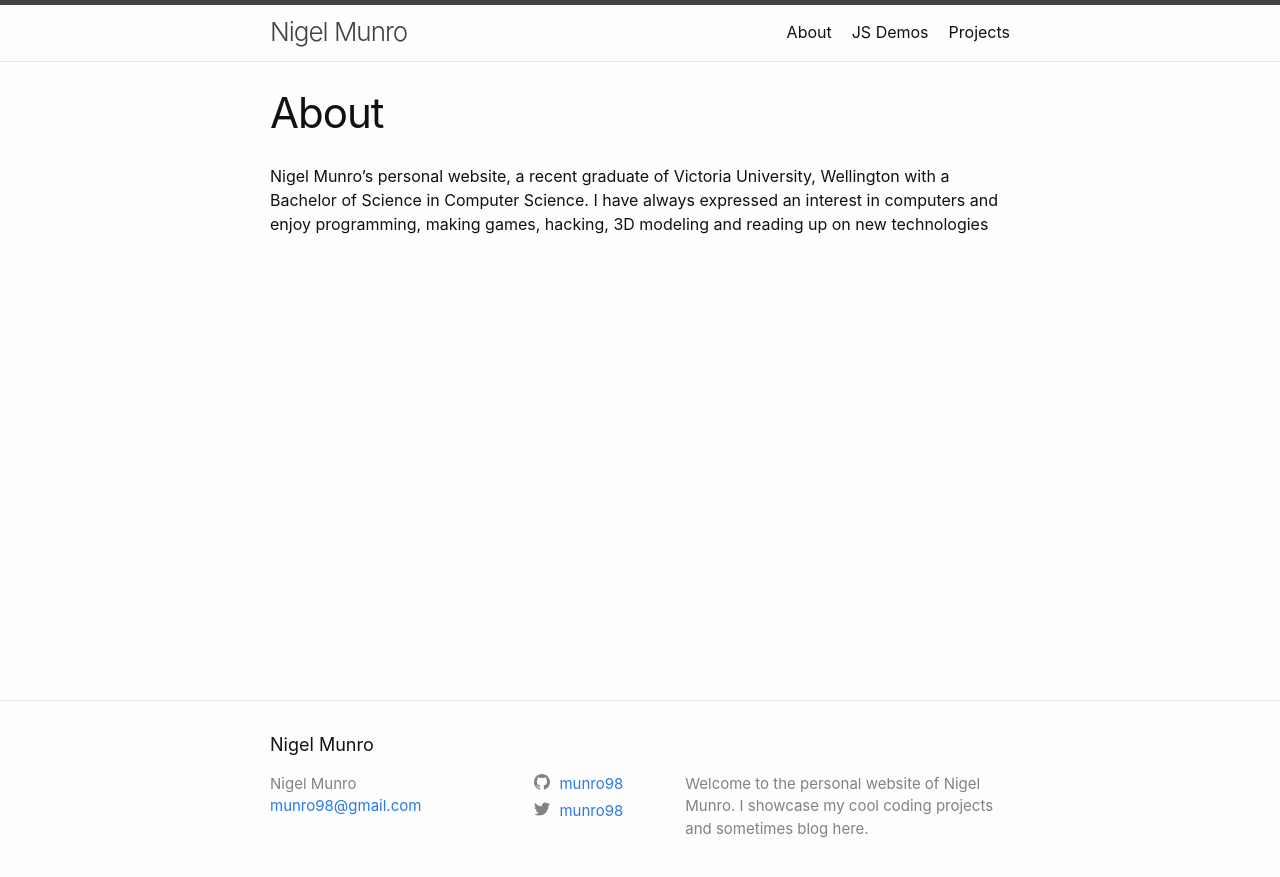
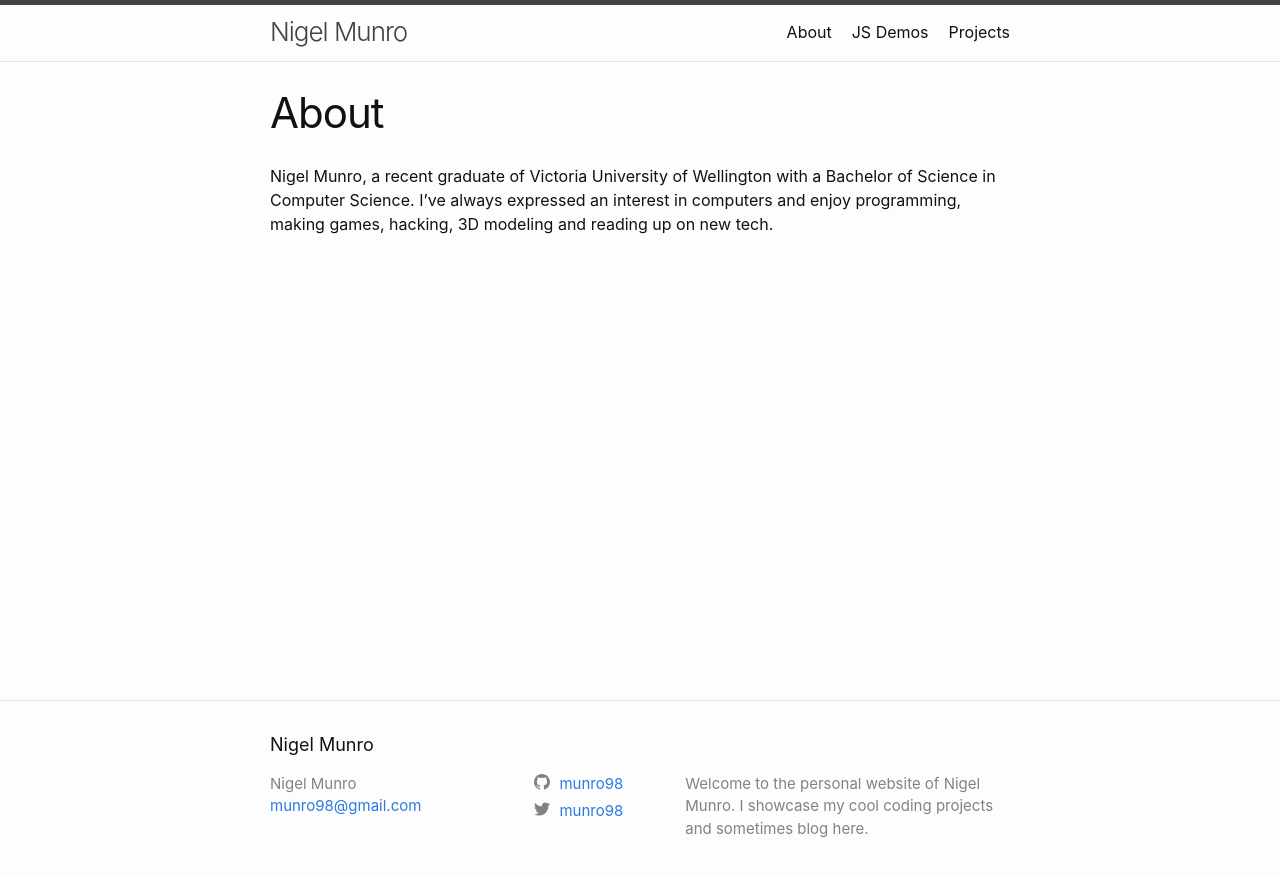
Before and after one commit to munro98/munro98.github.io, a Jekyll site: the page built from about.md, in a window 1280 px wide. Shown: the top 877 px of the page. Built offline with Jekyll 4.4.1, drawn with Linux system fonts in a browser that asks for light colours.

Commit message:
Update about.md

```diff
--- a/about.md
+++ b/about.md
@@ -5,8 +5,7 @@ permalink: /about/
 ---
 
 
-Nigel Munro's personal website, a recent graduate
-of Victoria University, Wellington with a Bachelor of Science in Computer Science. I have always expressed an interest in computers and enjoy programming, making games, hacking, 3D modeling and reading up on new technologies
+Nigel Munro, a recent graduate of Victoria University of Wellington with a Bachelor of Science in Computer Science. I've always expressed an interest in computers and enjoy programming, making games, hacking, 3D modeling and reading up on new tech.
 
 
 
```
